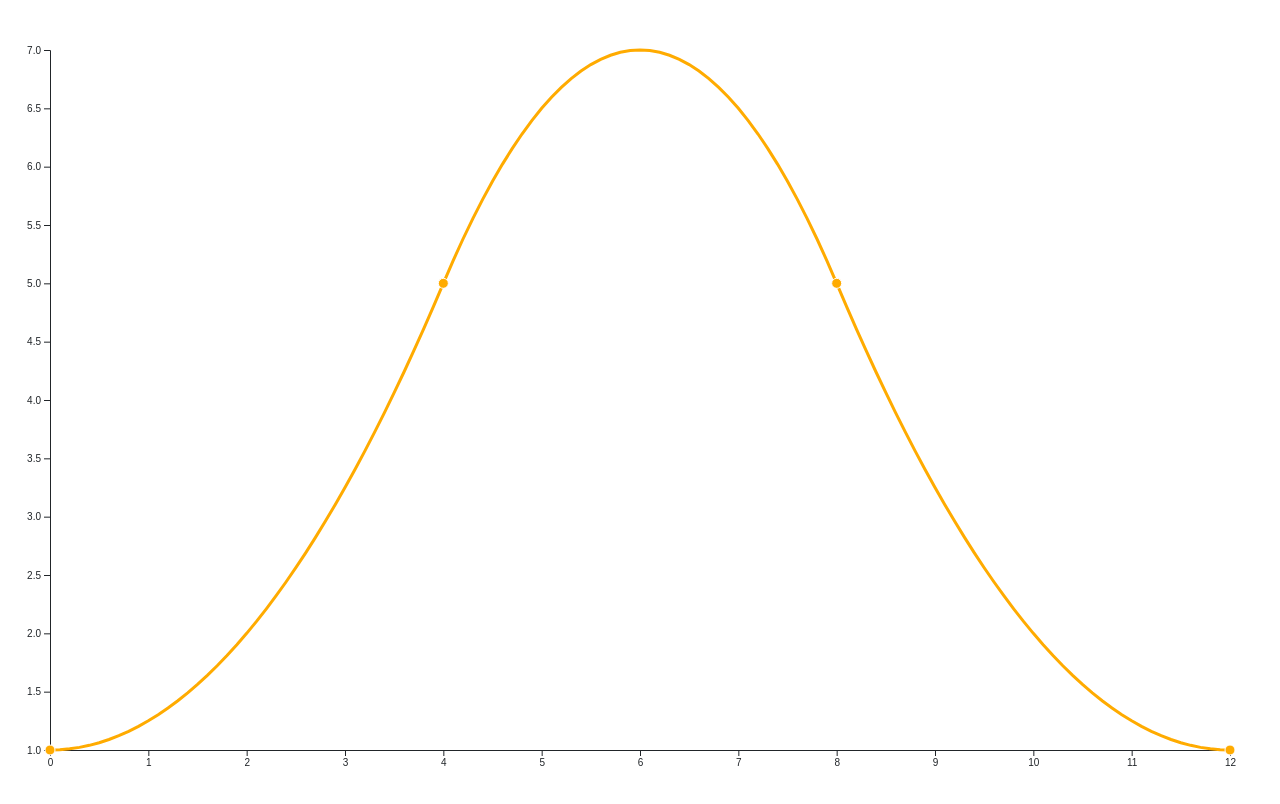
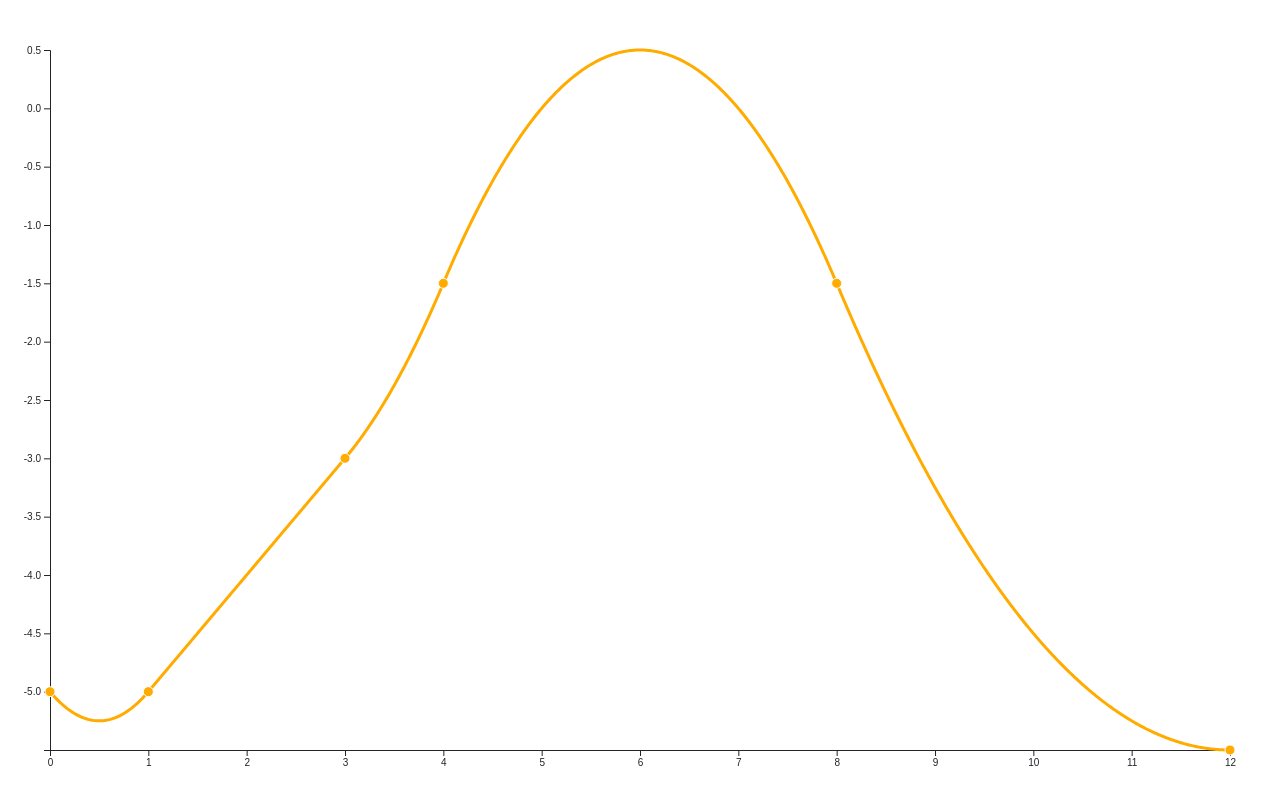
Before and after one commit to JohannesMP/SlopeInterpolationLine, a plain HTML site: page index.html in a window 1280 px wide. Drawn offline with Linux system fonts and the light colour scheme.

Commit message:
hacked in dynamic scaling on window resize

```diff
--- a/assets/js/main.js
+++ b/assets/js/main.js
@@ -1,13 +1,14 @@
-var rootPoint = { x: 0, y: 1 };
+var rootPoint = { x: 1, y: -5 };
 var rawSlopeData = [
-    { x: 0, m: 0},
+    { x: 0, m: -1},
+    { x: 1, m: 1},
+    { x: 3, m: 1},
     { x: 4, m: 2},
     { x: 8, m: -2},
     { x: 12, m: 0},
     ];
 
-let interpolator = new SlopeInterpolation(rawSlopeData , rootPoint);
-
+let interpolator = new SlopeInterpolation(rawSlopeData, rootPoint);
 
 // Evaluate just the points for the given control points
 var dataPoints = [];
@@ -19,13 +20,29 @@ for(var i = 0; i < rawSlopeData.length; ++i)
     dataPoints.push({x: cur_x, y: cur_y, m: cur_m});
 }
 
+updateWindow();
+d3.select(window).on('resize.updatesvg', updateWindow);
+
+function updateWindow()
+{
+    // Set up d3
+    // Referenced: https://bl.ocks.org/gordlea/27370d1eea8464b04538e6d8ced39e89
+
+    // Set screen dimensions
+    let margin = {top: 50, right: 50, bottom: 50, left: 50}
+    let width = window.innerWidth - margin.left - margin.right
+    let height = window.innerHeight - margin.top - margin.bottom;
+
     // Evaluate intermittend points for drawing a smoth line
     let x_min = interpolator.GetXMin();
     let x_max = interpolator.GetXMax();
+    let range = x_max - x_min;
+    let step = range / width;
+
     let y_min = Number.POSITIVE_INFINITY;
     let y_max = Number.NEGATIVE_INFINITY;
     lineData = [];
-for(let cur_x = x_min; cur_x < x_max; cur_x += 0.1)
+    for(let cur_x = x_min; cur_x < x_max; cur_x += step)
     {
         let cur_y = interpolator.Evaluate(cur_x);
         y_min = cur_y < y_min ? cur_y : y_min;
@@ -33,22 +50,18 @@ for(let cur_x = x_min; cur_x < x_max; cur_x += 0.1)
         lineData.push({x: cur_x, y: cur_y});
     }
 
-
-// Set up d3
-// Referenced: https://bl.ocks.org/gordlea/27370d1eea8464b04538e6d8ced39e89
-
-
-// Set screen dimensions
-let margin = {top: 50, right: 50, bottom: 50, left: 50}
-let width = window.innerWidth - margin.left - margin.right
-let height = window.innerHeight - margin.top - margin.bottom;
+    // Ensure min/max ranges always include 0
+    let x_scale_min = 0 < x_min ? 0 : x_min;
+    let x_scale_max = 0 > x_max ? 0 : x_max;
+    let y_scale_min = 0 < y_min ? 0 : y_min;
+    let y_scale_max = 0 > y_max ? 0 : y_max;
 
     // Set up Scales
     var xScale = d3.scaleLinear()
-  .domain([x_min, x_max])   // input
+      .domain([x_scale_min, x_scale_max])   // input
       .range([0, width]);       // output
     var yScale = d3.scaleLinear()
-  .domain([y_min, y_max])   // input
+      .domain([y_scale_min, y_scale_max])   // input
       .range([height, 0]);      // output
 
     // Line generator
@@ -57,21 +70,23 @@ var line = d3.line()
       .y(function(d) { return yScale(d.y); }) // set the y values for the line generator
       .curve(d3.curveLinear)             // apply smoothing to the line
 
+    d3.select("#graphic").html("");
+
     // Generate SVG
-var svg = d3.select("body").append("svg")
+    var svg = d3.select("#graphic")
         .attr("width", width + margin.left + margin.right)
-    .attr("height", height + margin.top + margin.bottom)
+        .attr("height", height + margin.top + margin.bottom -6)
       .append("g")
         .attr("transform", "translate(" + margin.left + "," + margin.top + ")");
 
         svg.append("g")
-        .attr("class", "x axis")
+            .attr("class", "axis axis-y")
             .attr("transform", "translate(0," + height + ")")
             .call(d3.axisBottom(xScale));
 
         // Call the y axis in a group tag
         svg.append("g")
-        .attr("class", "y axis")
+            .attr("class", "axis axis-x")
             .call(d3.axisLeft(yScale));
 
     svg.append("path")
@@ -85,4 +100,5 @@ svg.selectAll(".dot")
         .attr("class", "dot") // Assign a class for styling
         .attr("cx", function(d) { return xScale(d.x) })
         .attr("cy", function(d) { return yScale(d.y) })
-    .attr("r", 5)
+        .attr("r", 5);
+}
--- a/index.html
+++ b/index.html
@@ -24,6 +24,8 @@
 
 </head>
 <body>
+    <svg id="graphic"></svg>
+
     <script src="assets/js/math.js"></script>
     <script src="assets/js/SlopeInterpolation.js"></script>
     <script src="assets/js/main.js"></script>
```
Lines whose indentation alone changed are shown as unchanged.
